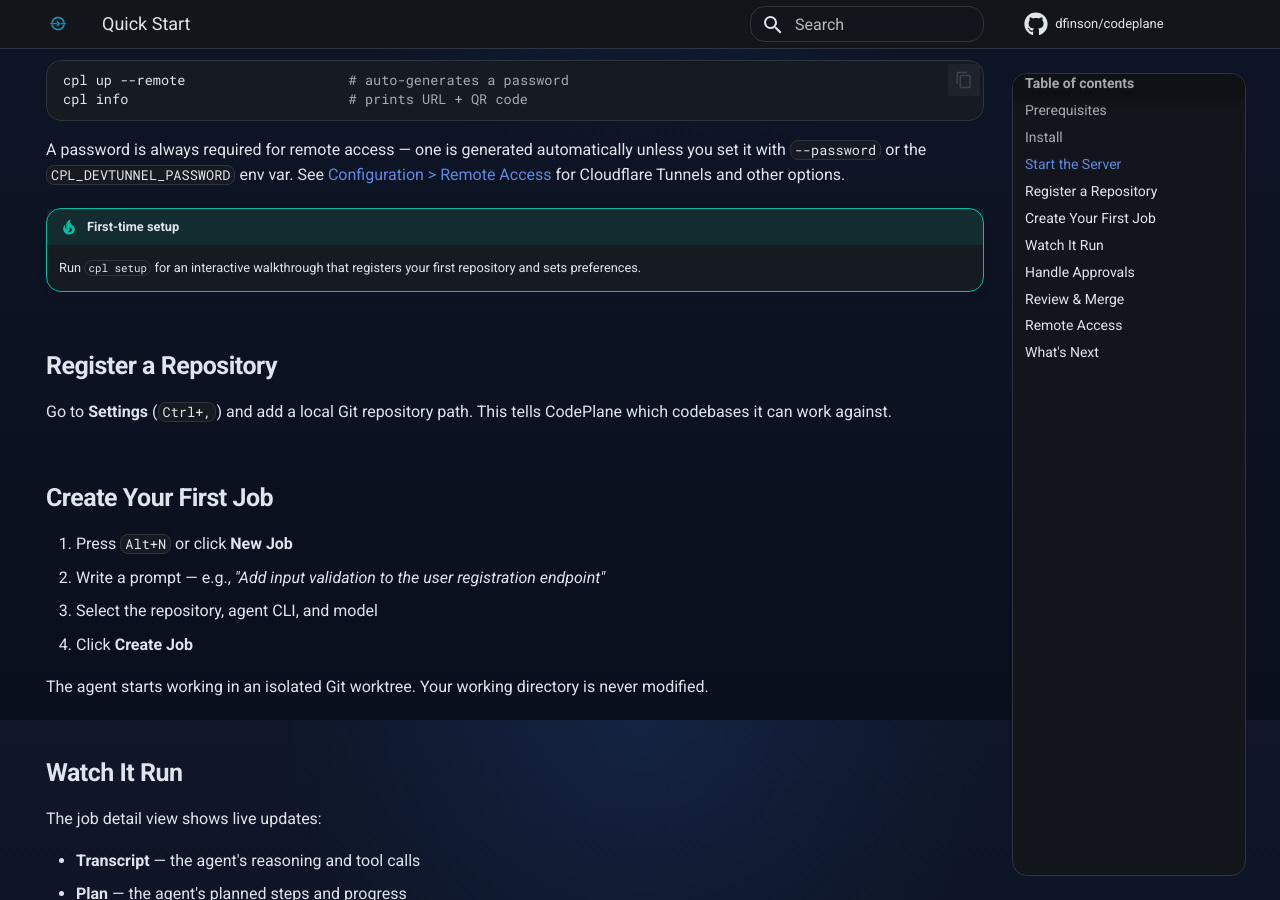
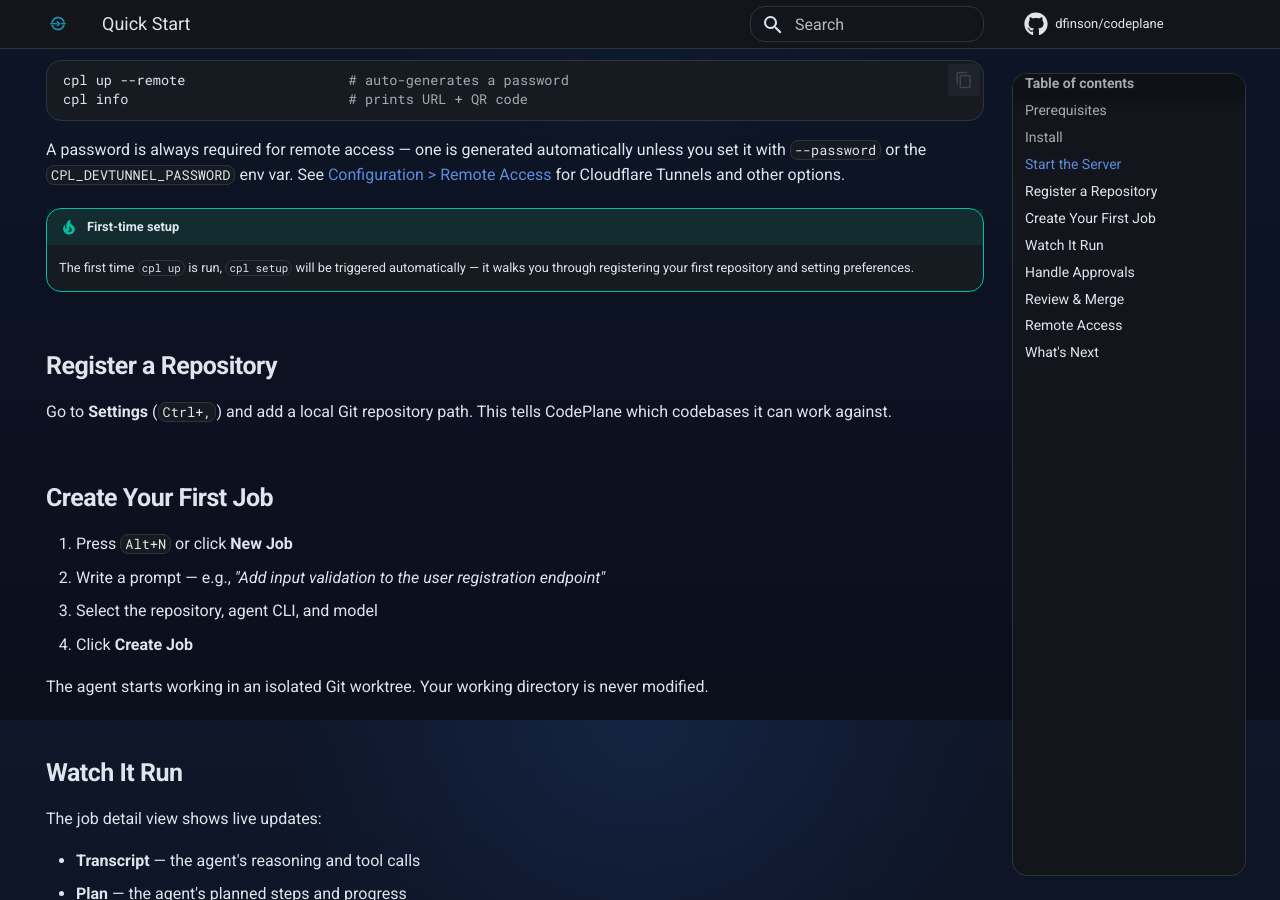
Before and after one commit to dfinson/agent-tower, an MkDocs documentation site: the page built from docs/quick-start.md, in a window 1280 px wide and 900 px high, scrolled down 1080 px. Built offline with MkDocs 1.6.1 and Material for MkDocs 9.7.7, drawn with Linux system fonts in a browser that asks for light colours; comment, search, counter and statistics services are not loaded.

Commit message:
docs: clarify that cpl setup is auto-triggered on first cpl up

```diff
--- a/docs/quick-start.md
+++ b/docs/quick-start.md
@@ -49,7 +49,7 @@
 A password is always required for remote access — one is generated automatically unless you set it with `--password` or the `CPL_DEVTUNNEL_PASSWORD` env var. See [Configuration > Remote Access](configuration.md#remote-access) for Cloudflare Tunnels and other options.
 
 !!! tip "First-time setup"
-    Run `cpl setup` for an interactive walkthrough that registers your first repository and sets preferences.
+    The first time `cpl up` is run, `cpl setup` will be triggered automatically — it walks you through registering your first repository and setting preferences.
 
 ## Register a Repository
 
```
